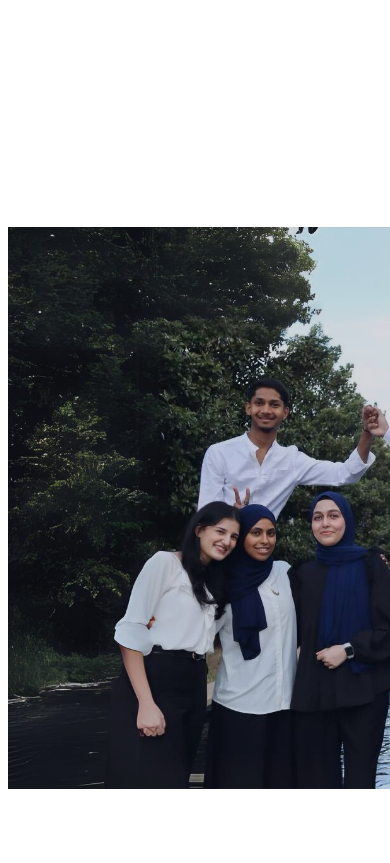
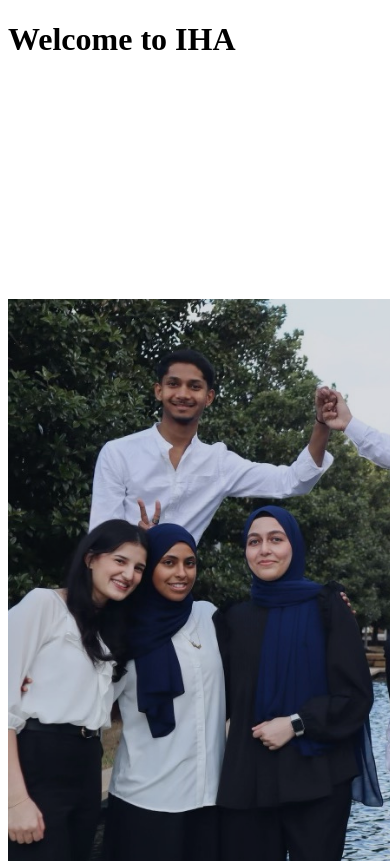
Before and after one commit to Noordibou/IHSAN, a Next.js app: page /HomePage in a window 390 px wide. Shown: the top 863 px of the page. Built offline with nearby package versions, Linux system fonts and the light colour scheme.

Commit message:
fixed image layout on home

```diff
--- a/src/components/home/BackgroundImage.jsx
+++ b/src/components/home/BackgroundImage.jsx
@@ -27,23 +27,25 @@
 // }
 
 // export default HomeBackgroundImage;
-'use client'
+'use client';
 import React from 'react';
 import Image from 'next/image';
 import { useMediaQuery } from 'react-responsive';
 
 function HomeBackgroundImage() {
-  const isLargeScreen = useMediaQuery({ minWidth: 768 });
+  const isLargeScreen = useMediaQuery({ minWidth: 640 });
 
   return (
-    <div className="relative md:h-auto bg-main ">
+    <div className={`relative md:h-auto bg-main ${isLargeScreen ? 'md:flex' : 'md:flex-col'}`}>
+      {isLargeScreen ? (
+        <>
           <div className='w-screen grid place-content-center'>
             <Image
-          src={isLargeScreen ? "/group6.svg" : "/group7.svg"}
+              src="/group7.svg"
               className="md:w-screen md:object-cover md:h-auto h-[550px] object-cover"
               width={1000}
               height={1000}
-          quality={isLargeScreen ? 90 : 90} // Adjust quality based on screen size
+              quality={90}
               alt="Home Background Image"
               aria-label='Home Background Image'
             />
@@ -52,11 +54,36 @@ function HomeBackgroundImage() {
             <h1 className='md:text-[55px] text-2xl font-semibold mb-2 font-titleFont text-[#EEEAD6]'>
               Welcome to IHA
             </h1>
-
             <p className='md:text-[20px] text-base mb-4 text-[#CDAD7D] font-titleFont'>
               Ihsan Healthcare Association at University of Texas at Dallas
             </p>
           </div>
+        </>
+      ) : (
+        <>
+          <div className='grid place-content-center my-8'>
+            <h1 className='md:text-[55px] text-4xl font-semibold mb-2 font-titleFont text-[#EEEAD6]'>
+              Welcome to IHA
+            </h1>
+          </div>
+          <div className='w-screen grid place-content-center'>
+            <Image
+              src="/group6.svg"
+              className="md:w-screen md:object-cover md:h-auto  object-contain"
+              width={1000}
+              height={1000}
+              quality={90}
+              alt="Home Background Image"
+              aria-label='Home Background Image'
+            />
+          </div>
+          <div className='grid place-content-center my-8 mx-5'>
+            <p className='md:text-[20px] text-xl mb-4 text-[#CDAD7D] font-titleFont text-center'>
+              Ihsan Healthcare Association at University of Texas at Dallas
+            </p>
+          </div>
+        </>
+      )}
     </div>
   );
 }
--- a/src/pages/Team.jsx
+++ b/src/pages/Team.jsx
@@ -101,7 +101,7 @@ const TeamPage = () => {
               className="rounded-full h-64 w-64 md:h-80 md:w-80 object-cover border-dashed border-4 border-third items-center"
             />
           </div>
-          <div className="md:w-1/2 md:px-6 text-center md:text-start bg-third/50 py-2 px-2 rounded-xl font-bodyFont">
+          <div className="md:w-1/2 md:px-6 text-center md:text-start bg-third/30 py-2 px-2 rounded-xl font-bodyFont">
             <h2 className="text-2xl font-titleFont font-semibold">{member.name}</h2>
             <p className="text-gray-600 font-medium ">{member.role}</p>
             <p className="text-gray-600 font-medium ">{member.major} ({member.track})</p>
```
Lines whose indentation alone changed are shown as unchanged.
